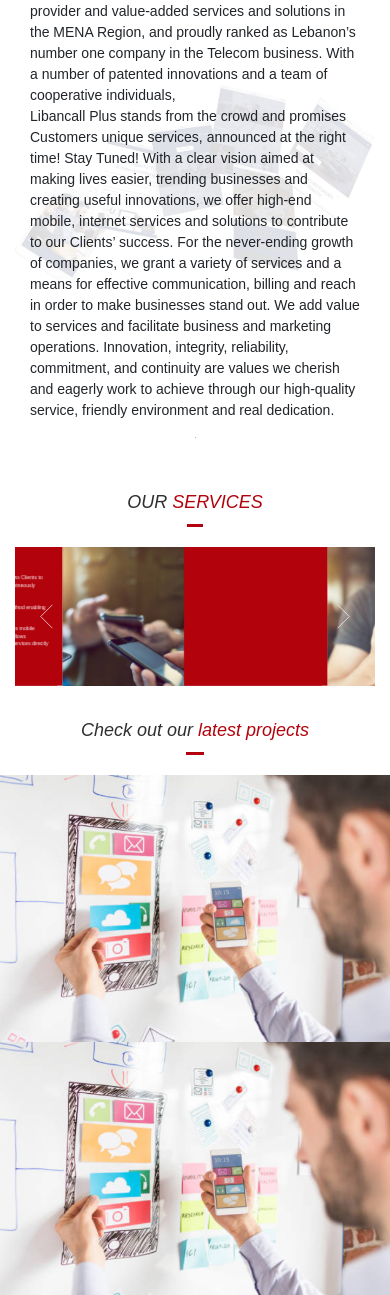
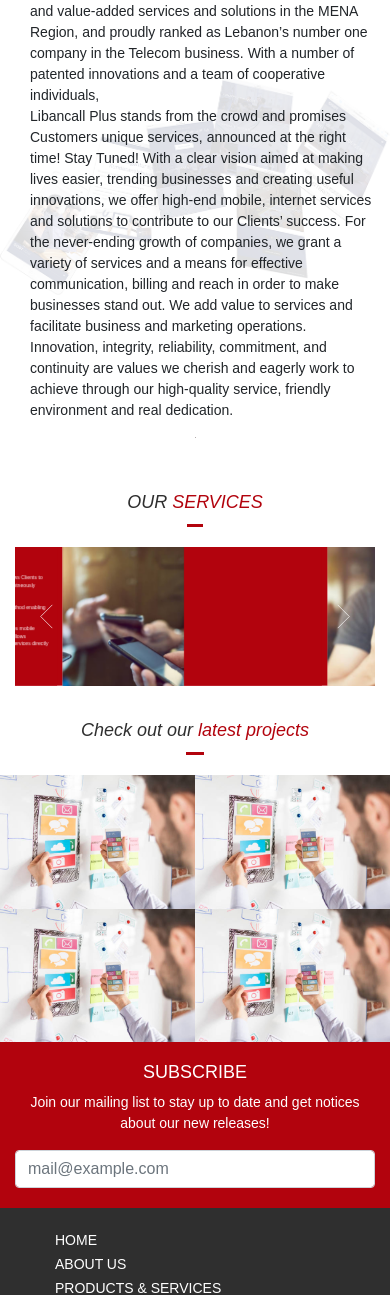
Before and after one commit to Libancall-Plus/Libancall-Plus.github.io, a plain HTML site: page index.html in a window 390 px wide. Shown: the part 705-2000 px from the top of the page. Drawn offline with nearby package versions, Linux system fonts and the light colour scheme.

Commit message:
edit dark bg

```diff
--- a/css/responsive.css
+++ b/css/responsive.css
@@ -63,6 +63,9 @@
     .copyrights{
         font-size: 10px;
     }
+    #about .left-section{
+        padding-left: 30px;
+    }
 }
 
 @media all and (max-width:992px){
@@ -72,4 +75,7 @@
     .dark-bg{
         display: none;
     }
+    #about .left-section{
+        padding-left: 30px;
+    }
 }
--- a/css/style.css
+++ b/css/style.css
@@ -372,6 +372,7 @@ header .contact-section p {
     background: url(../imgs/left-section.png) center center;
     background-size: contain;
     background-repeat: no-repeat;
+    padding-left:150px;
 }
 
 #about .right-section {
@@ -382,10 +383,10 @@ header .contact-section p {
 
 #about .dark-bg {
     background: #2f2f2f;
-    width: 125%;
+    width: 100%;
     height: 300px;
     position: absolute;
-    right: -90px;
+    right: 0;
     bottom: -80px;
     z-index: -1;
 }
--- a/index.html
+++ b/index.html
@@ -57,7 +57,7 @@
                     <p>
                         <i class="fas fa-envelope"></i>
                         <span class="pad_r_10">info@libancallplus.com</span>
-                        <span class="pad_l_10 brd-left">
+                        <span class="pad_l_10 brd-left white-text">
                             <i class="fas fa-phone"></i> +961 1 311111</span>
                     </p>
                 </div>
@@ -124,7 +124,7 @@
 
     <!-- About Us -->
     <section id="about" class="container-fluid">
-        <div class="container">
+
             <br>
             <h3 class="text-center section-title dark-text">ABOUT
                 <span class="primary">US</span>
@@ -149,7 +149,7 @@
                     <div class="dark-bg"></div>
                 </div>
             </div>
-        </div>
+
     </section>
     <!-- End About Us -->
 
@@ -281,7 +281,7 @@
     <!-- End Services -->
 
     <!-- Our Projects -->
-    <section id="about" class="container-fluid no-pad">
+    <section id="projects" class="container-fluid no-pad">
         <div class="container">
             <br>
             <h3 class="text-center section-title dark-text">Check out our
@@ -290,7 +290,7 @@
             <div id="border"></div>
         </div>
         <div class="row no-gutters">
-            <div class="col-sm-3 project">
+            <div class="col-sm-3 col-6 project">
                 <img class="img-fluid" src="imgs/project.jpg" alt="">
                 <div class="overlay">
                     <a href="#" class="icon" title="User Profile">
@@ -300,7 +300,7 @@
                     </a>
                 </div>
             </div>
-            <div class="col-sm-3 project">
+            <div class="col-sm-3 col-6 project">
                 <img class="img-fluid" src="imgs/project.jpg" alt="">
                 <div class="overlay">
                     <a href="#" class="icon" title="User Profile">
@@ -310,7 +310,7 @@
                     </a>
                 </div>
             </div>
-            <div class="col-sm-3 project">
+            <div class="col-sm-3 col-6 project">
                 <img class="img-fluid" src="imgs/project.jpg" alt="">
                 <div class="overlay">
                     <a href="#" class="icon" title="User Profile">
@@ -320,7 +320,7 @@
                     </a>
                 </div>
             </div>
-            <div class="col-sm-3 project">
+            <div class="col-sm-3 col-6 project">
                 <img class="img-fluid" src="imgs/project.jpg" alt="">
                 <div class="overlay">
                     <a href="#" class="icon" title="User Profile">
@@ -337,7 +337,7 @@
     <section id="subscribe">
         <div class="container ">
             <div class="row justify-content-md-center">
-                <div class="col-sm-6 text-center">
+                <div class="col-md-auto  text-center">
                     <h4 class="white-text">SUBSCRIBE</h4>
                     <p class="white-text">Join our mailing list to stay up to date and get notices about our new releases!</p>
                     <input class="form-control" placeholder="mail@example.com">
```
